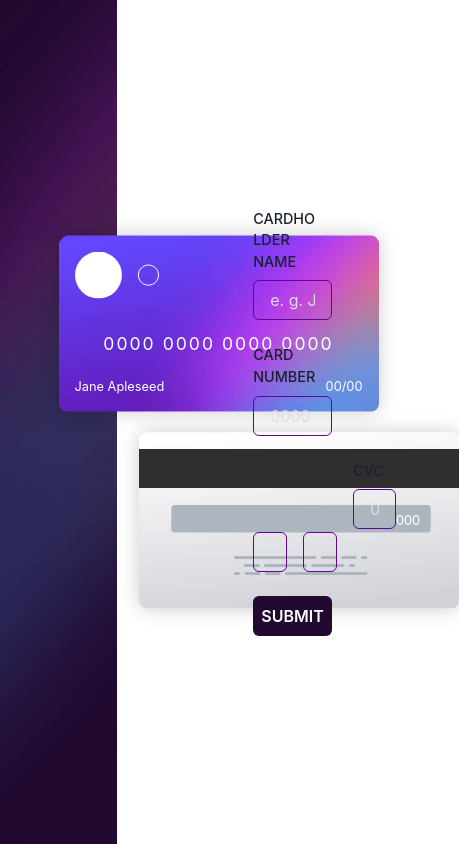
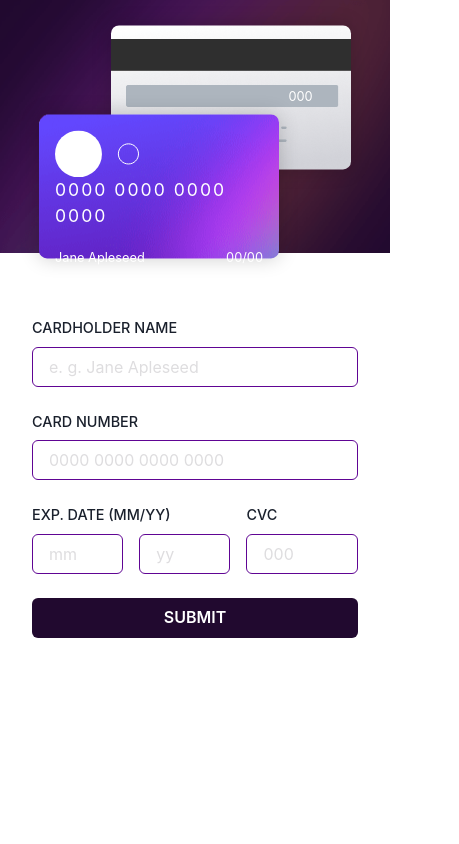
Before and after one commit to ShahlaAliyeva/card-details-react, a React (Vite) app: page / in a window 390 px wide. Shown: the whole page, 459 px wide, since content can reach past the window. Built offline with nearby package versions, Linux system fonts and the light colour scheme.

Commit message:
responsive css styles are replaced with chakra ui

```diff
--- a/src/components/CardBack.tsx
+++ b/src/components/CardBack.tsx
@@ -10,18 +10,22 @@ function CardBack() {
   const secNum = watch("secNum");
   return (
     <Box
-      w={"20rem"}
-      h={"11rem"}
+      w={{ base: "15rem", sm: "21rem", lg: "22rem" }}
+      h={{ base: "9rem", sm: "11rem", lg: "12.3rem" }}
       borderRadius={"0.5rem"}
       boxShadow={"0px 0px 20px 0px rgba(0, 0, 0, 0.2)"}
       backgroundImage={bgImg}
       backgroundSize={"cover"}
       backgroundRepeat={"no-repeat"}
+      backgroundPosition={"center"}
       display={"flex"}
       flexDirection={"column"}
       justifyContent={"center"}
       alignSelf={"flex-end"}
       color={"#fff"}
+      position={{ base: "absolute", sm: "static" }}
+      top={{base:'10%', sm:'0'}}
+      right={{base:'10%', sm:'0'}}
     >
       <Text textAlign={"right"} marginRight={"2.4rem"} fontSize={"0.8rem"}>
         {secNum && Number(secNum) < 10
--- a/src/components/CardFront.tsx
+++ b/src/components/CardFront.tsx
@@ -15,10 +15,12 @@ function CardFront() {
     "year",
   ]);
 
+  console.log(cardNumber);
+
   return (
     <Box
-      w={"20rem"}
-      h={"11rem"}
+      w={{ base: "15rem", sm: "21rem", lg: "22rem" }}
+      h={{ base: "9rem", sm:'11rem', lg: "12.3rem" }}
       borderRadius={"0.5rem"}
       boxShadow={"0px 0px 20px 0px rgba(0, 0, 0, 0.2)"}
       backgroundImage={bgImg}
@@ -27,6 +29,10 @@ function CardFront() {
       justifyContent={"space-between"}
       color={"#fff"}
       padding={"1rem"}
+      position={{ base: "absolute", lg: "static" }}
+      top={{base:'45%' ,sm: "55%" }}
+      left={{base:'10%', sm:'0'}}
+      zIndex={10}
     >
       <Box>
         <Image src={cardLogo} alt="card-logo" />
--- a/src/components/Form.tsx
+++ b/src/components/Form.tsx
@@ -6,7 +6,7 @@ function Form({ children, onSetSubmit, isSubmitting }: IFormProps) {
   return (
     <form
       style={{
-        width: "60%",
+        width: "100%",
         display: "flex",
         flexDirection: "column",
         gap: "1.5rem",
--- a/src/components/Main.tsx
+++ b/src/components/Main.tsx
@@ -4,12 +4,13 @@ import React, { ReactNode } from "react";
 function Main({ children }: { children: ReactNode }) {
   return (
     <Box
-      width={"50%"}
+      width={{base: "100%", sm:'80%' ,lg: "40%"}}
       display={"flex"}
       flexDirection={"column"}
       justifyContent={"center"}
       alignItems={"center"}
       padding={"2rem"}
+      margin={{base:'2rem auto', lg:0}}
     >
       {children}
     </Box>
--- a/src/components/SideBar.tsx
+++ b/src/components/SideBar.tsx
@@ -5,22 +5,23 @@ import bgImg from "../assets/images/bg-main-desktop.png";
 function SideBar({ children }: { children: ReactNode }) {
   return (
     <Box
-      width={"30%"}
-      height={"100vh"}
+      width={{ base: "100%", lg: "30%" }}
+      height={{ base: "30vh", sm:'40vh', lg: "100vh" }}
       backgroundImage={`url(${bgImg})`}
       backgroundSize={"cover"}
       backgroundRepeat={"no-repeat"}
       position={"relative"}
     >
       <Box
-        w={"25rem"}
+        w={{base: '100vw',sm:"25rem"}}
+        h={{base: '100%' ,sm: 'fit-content'}}
         position={"absolute"}
-        left={"50%"}
-        top={"50%"}
-        transform={"translateY(-50%)"}
+        left={{ base: "50%", sm:'50%', lg: "50%" }}
+        top={{base: "50%" }}
+        transform={{ base: "translate(-50%, -50%)", lg: "translateY(-50%)" }}
         display={"flex"}
-        flexDirection={"column"}
-        gap={"1.3rem"}
+        flexDirection={{base: 'column-reverse',lg: "column"}}
+        gap={{lg: "1.3rem"}}
       >
         {children}
       </Box>
--- a/src/pages/MainPage.tsx
+++ b/src/pages/MainPage.tsx
@@ -90,7 +90,7 @@ function MainPage() {
   return (
     <FormProvider {...formMethods}>
       <Box
-        display={"flex"}
+        display={{lg: "flex"}}
         height={"100vh"}
         width={"100%"}
         justifyContent={"space-between"}
```
